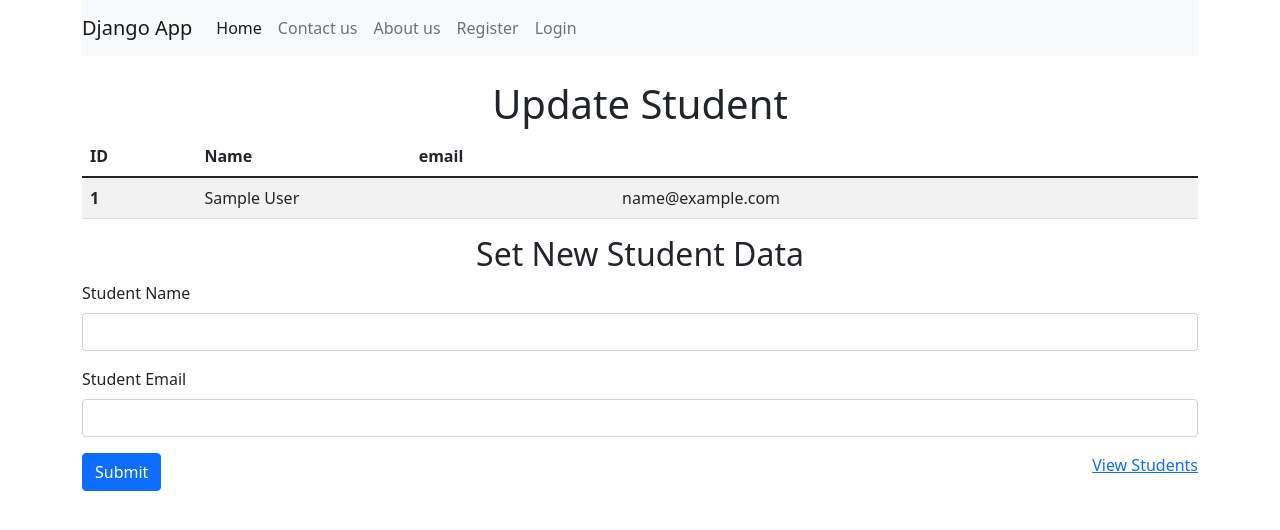
After one commit to AbdelrahmanAdel102/Django_Postgres, a Django app: page /updatestudent/1 in a window 1280 px wide. The commit adds this page. Shown: the top 530 px of the page. Run offline with Django 4.2, Linux system fonts and the light colour scheme; tables that the repository leaves empty hold one stand-in row (values such as "Sample post").

Commit message:
sec commit

```diff
--- /dev/null
+++ b/demo2/affairs/templates/affairs/updateStudent.html
@@ -0,0 +1,42 @@
+{%extends 'index.html'%}
+{%block Title%}
+Add Student
+{%endblock%}
+{%block content%}
+<div class="container mt-4">
+    <h1 class="d-flex justify-content-center">Update Student</h1>
+    <table class="table table-striped table-hover">
+        <thead>
+        <th>ID</th>
+        <th>Name</th>
+        <th>email</th>
+        </thead>
+        <tbody>
+        <tr>
+            <th scope="row">{{Student.id}}</th>
+            <td colspan="2" class="table-active">{{Student.name}}</td>
+            <td>{{Student.email}}</td>
+        </tr>
+        </tbody>
+    </table>
+    <h2 class="d-flex justify-content-center">Set New Student Data</h2>
+    <form method="post">
+        {%csrf_token%}
+        <div class="mb-3">
+            <label for="name" class="form-label">Student Name</label>
+            <input type="test" class="form-control" id="name" aria-describedby="emailHelp" name="name">
+        </div>
+        <div class="mb-3">
+            <label for="email" class="form-label">Student Email</label>
+            <input type="email" class="form-control" id="email" name="email">
+        </div>
+        <div class="d-flex justify-content-between">
+            <button type="submit" class="btn btn-primary">Submit</button>
+            <span>
+            <a href="{%url 'viewStudent' %}">View Students</a>
+        </span>
+        </div>
+    </form>
+</div>
+
+{%endblock%}
--- a/demo2/affairs/templates/affairs/viewStudent.html
+++ b/demo2/affairs/templates/affairs/viewStudent.html
@@ -16,7 +16,7 @@ View Student
             <th scope="row">{{student.id}}</th>
             <td colspan="2" class="table-active">{{student.name}}</td>
             <td>{{student.email}}</td>
-            <td><a href="">UPDATE</a> </td>
+            <td><a href="{%url 'updatestudent' student.id %}">UPDATE</a> </td>
             <td><a href="{%url 'deletestudent' student.id %}">DELETE</a> </td>
         </tr>
         {%endfor%}
--- a/demo2/affairs/views.py
+++ b/demo2/affairs/views.py
@@ -56,3 +56,16 @@ def deletestudent(request,id):
     data = Students.objects.all()
     context['Students'] = data
     return render(request, 'affairs/viewStudent.html', context)
+
+def updatestudent(request,id):
+    if (request.method == 'GET'):
+        context = {}
+        Students.objects.filter(id=id)
+        data = Students.objects.get(id=id)
+        context['Student'] = data
+        return render(request, 'affairs/updateStudent.html',context)
+    else:
+        name = request.POST['name']
+        email = request.POST['email']
+        Students.objects.filter(id=id).update(name=name,email=email)
+        return redirect('viewStudent')
--- a/demo2/demo2/urls.py
+++ b/demo2/demo2/urls.py
@@ -20,12 +20,13 @@ from affairs.views import *
 
 urlpatterns = [
     path('admin/', admin.site.urls),
-    path('', home, name=''),
+    path('home/', home, name='home'),
     path('contact_us/', contactus, name='contact_us'),
     path('about_us/', aboutUS, name='about_us'),
-    path('login/', login, name='login'),
+    path('', login, name=''),
     path('register/', addUser, name='register'),
     path('addStudent/', addStudent, name='addStudent'),
     path('viewStudent/', viewStudent, name='viewStudent'),
     path('deletestudent/<id>', deletestudent, name='deletestudent'),
+    path('updatestudent/<id>',updatestudent,name='updatestudent'),
 ]
--- a/demo2/templates/index.html
+++ b/demo2/templates/index.html
@@ -23,11 +23,11 @@
         </button>
         <div class="collapse navbar-collapse" id="navbarNavAltMarkup">
             <div class="navbar-nav">
-                <a class="nav-item nav-link active" href="{%url '' %}">Home</a>
+                <a class="nav-item nav-link active" href="{%url 'home' %}">Home</a>
                 <a class="nav-item nav-link" href="{%url 'contact_us' %}">Contact us</a>
                 <a class="nav-item nav-link" href="{%url 'about_us' %}">About us</a>
                 <a class="nav-item nav-link" href="{%url 'register' %}">Register</a>
-                <a class="nav-item nav-link" href="{%url 'login' %}">Login</a>
+                <a class="nav-item nav-link" href="{%url '' %}">Login</a>
             </div>
         </div>
     </nav>
```
